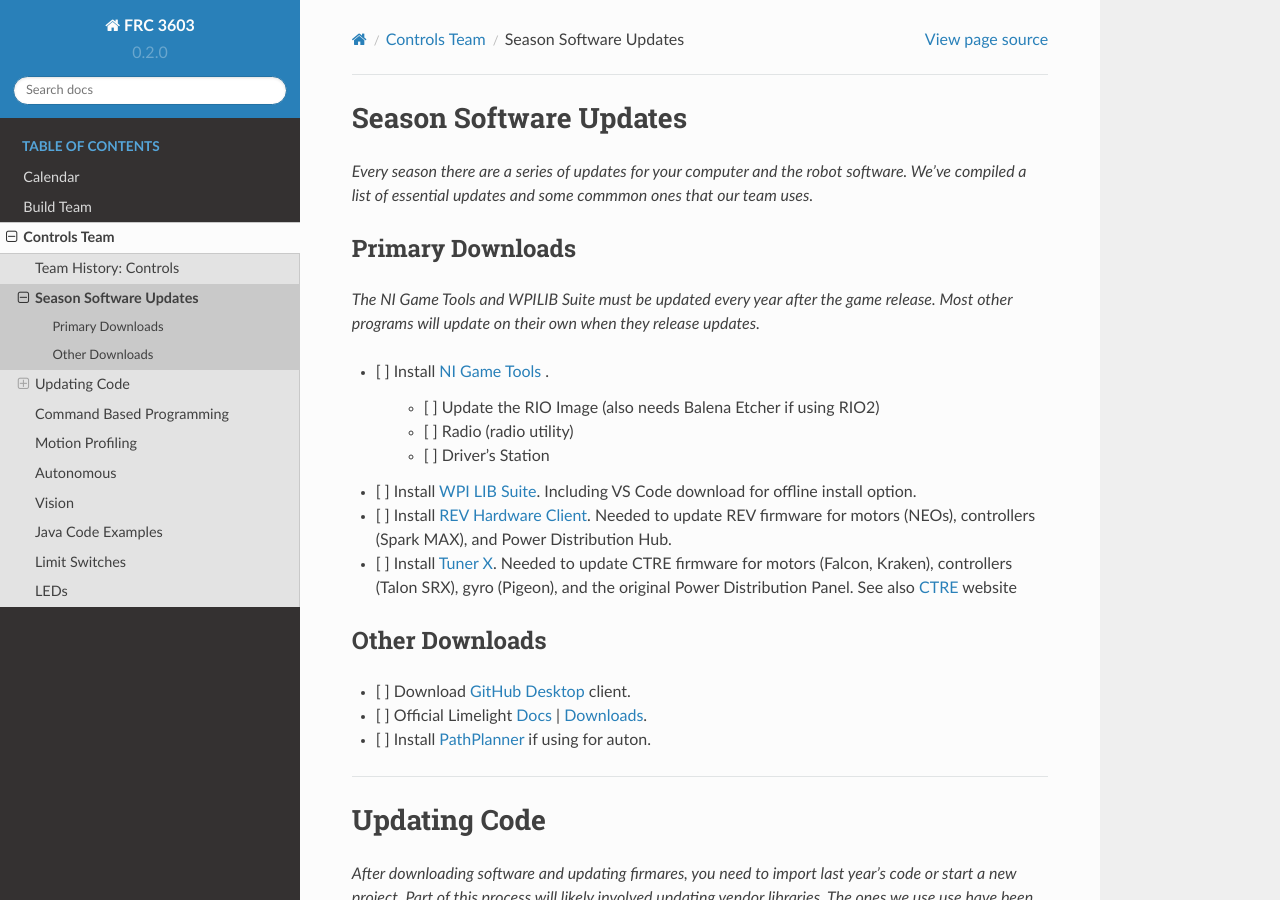
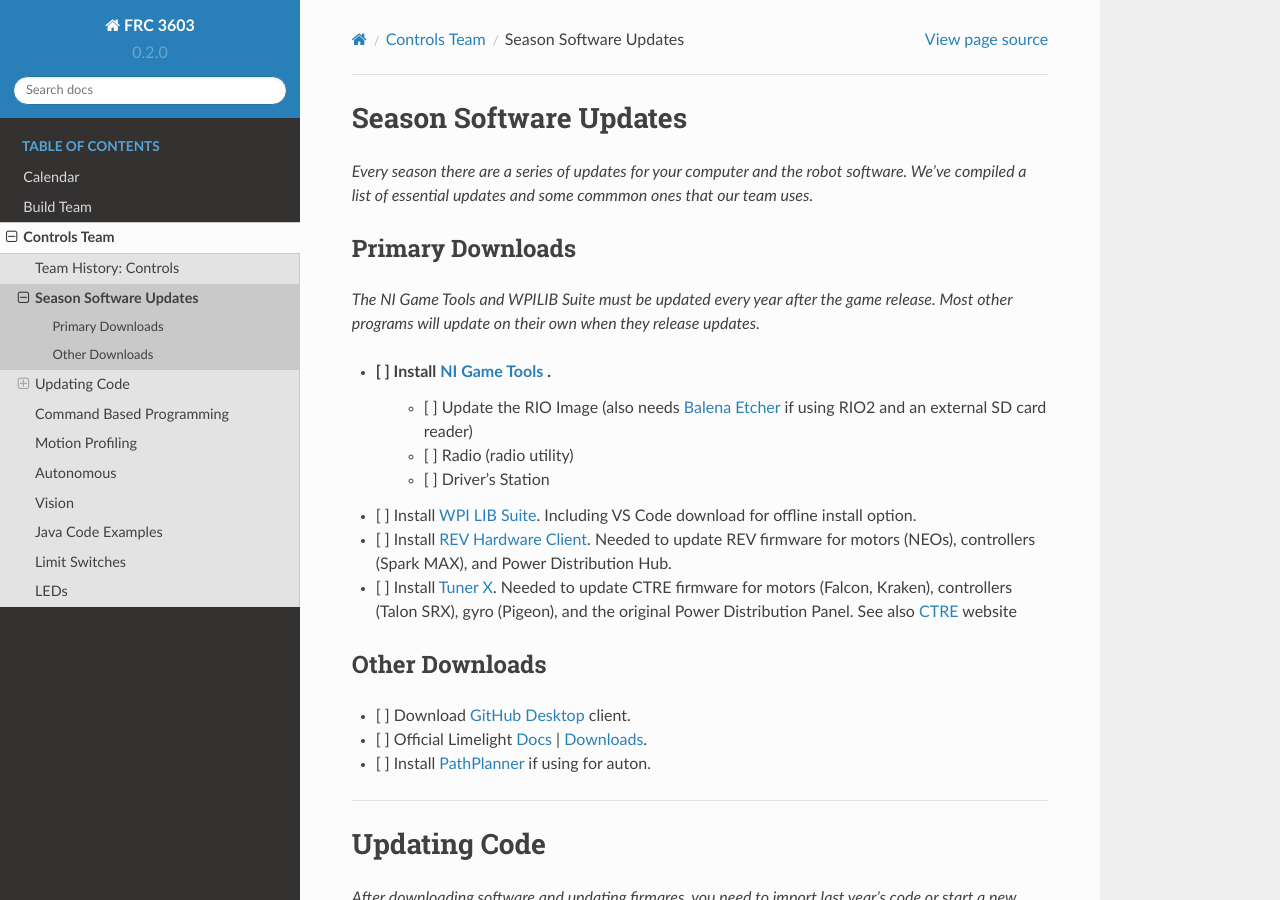
Before and after one commit to CyberCoyotes/3603-CodingHandbook, a Sphinx documentation site: the page built from docs/source/controls/software-updates.rst, in a window 1280 px wide and 900 px high. Built offline with Sphinx 7.4.7 and the Read the Docs theme 2.0.0, drawn with Linux system fonts in a browser that asks for light colours; pages that are not in the unit, such as notebooks, are missing from menus.

Commit message:
Update software-updates.rst

```diff
--- a/docs/source/controls/software-updates.rst
+++ b/docs/source/controls/software-updates.rst
@@ -9,11 +9,9 @@ Primary Downloads
 *The NI Game Tools and WPILIB Suite must be updated every year after the game release. Most other programs will update on their own when they release updates.*
 
 - [ ] Install `NI Game Tools <https://www.ni.com/en-us/support/downloads/drivers/download.frc-game-tools.html#473762>`_ .
-
-    - [ ] Update the RIO Image (also needs Balena Etcher if using RIO2)
+    - [ ] Update the RIO Image (also needs `Balena Etcher <https://etcher.balena.io/>`_ if using RIO2 and an external SD card reader)
     - [ ] Radio (radio utility)
     - [ ] Driver's Station
-
 - [ ] Install `WPI LIB Suite <https://github.com/wpilibsuite/allwpilib/releases/tag/v2023.1.1>`_. Including VS Code download for offline install option.
 - [ ] Install `REV Hardware Client <https://docs.revrobotics.com/rev-hardware-client/>`_. Needed to update REV firmware for motors (NEOs), controllers (Spark MAX), and Power Distribution Hub.
 - [ ] Install `Tuner X <https://apps.microsoft.com/detail/9NVV4PWDW27Z?hl=en-us&gl=US>`_. Needed to update CTRE firmware for motors (Falcon, Kraken), controllers (Talon SRX), gyro (Pigeon), and the original Power Distribution Panel. See also `CTRE <https://store.ctr-electronics.com/software/>`_ website
```
